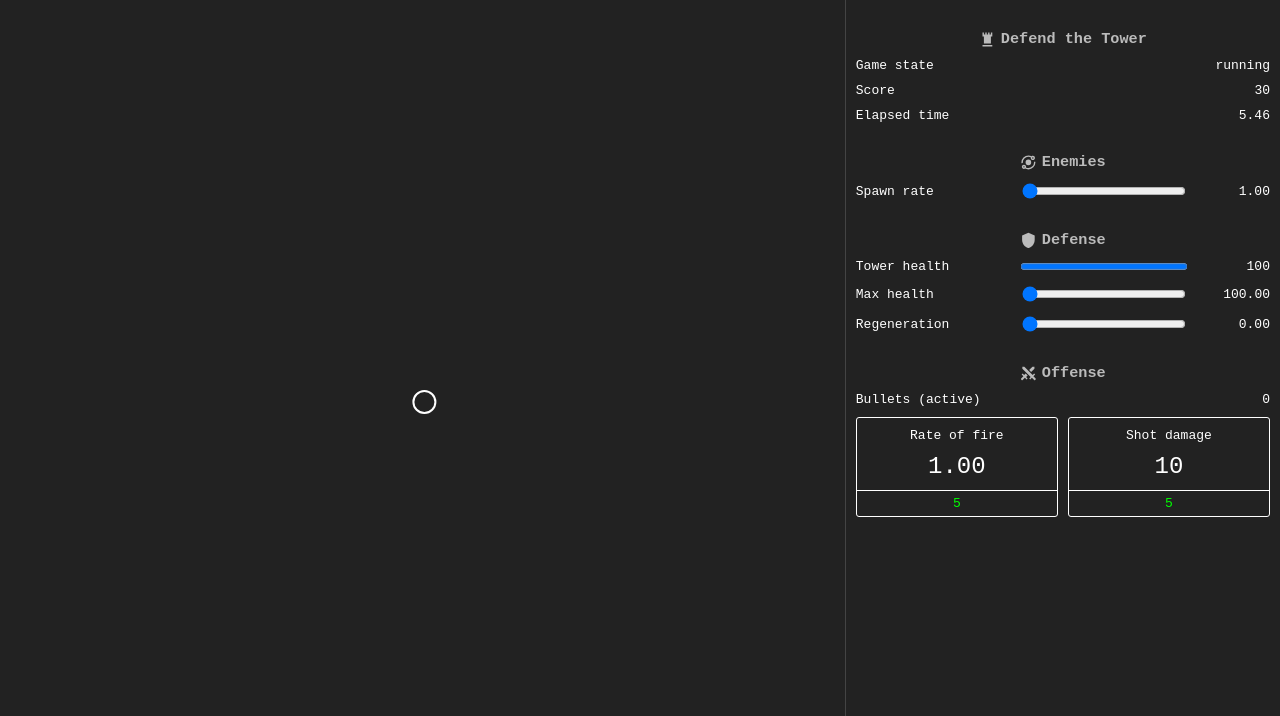
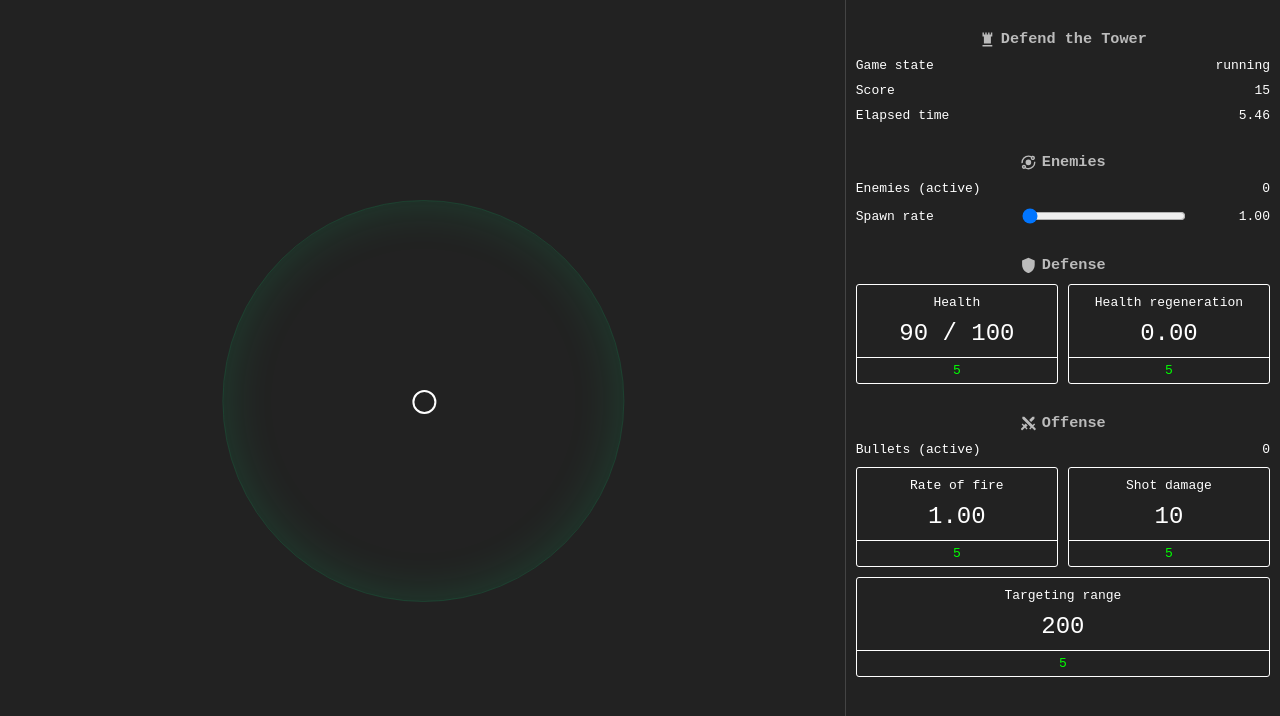
Before and after one commit to calebmpeterson/defend-the-tower, a React (Create React App) app: page / in a window 1280 px wide. Shown: the top 716 px of the page. Built offline with nearby package versions, Linux system fonts and the light colour scheme.

Commit message:
added targeting range, improved color scheme

```diff
--- a/src/App.tsx
+++ b/src/App.tsx
@@ -2,6 +2,7 @@ import { css } from "@emotion/react";
 import Controls from "./components/Controls";
 import Bullets from "./entities/Bullets";
 import Enemies from "./entities/Enemies";
+import TargetingRangeIndicator from "./entities/TargetingRangeIndicator";
 import Tower from "./entities/Tower";
 import { useScreenRef } from "./state/screen";
 import GameLoop from "./systems/GameLoop";
@@ -32,6 +33,7 @@ function App() {
       <div css={layoutCss}>
         <div css={sceneCss} ref={setScreenRef}>
           <Tower />
+          <TargetingRangeIndicator />
           <Enemies />
           <Bullets />
         </div>
--- a/src/components/Controls.tsx
+++ b/src/components/Controls.tsx
@@ -3,16 +3,15 @@ import { ChangeEvent, FC, useCallback, PropsWithChildren } from "react";
 import { RecoilState, useRecoilState } from "recoil";
 import Icon from "@mdi/react";
 import { bulletDamageState, useBulletsCount } from "../state/bullets";
-import { enemySpawnRateState } from "../state/enemies";
+import { enemySpawnRateState, useEnemiesCount } from "../state/enemies";
 import { useGameState } from "../state/game";
 import { useScore } from "../state/score";
 import {
-  DEFAULT_TOWER_HEALTH,
   maxHealthState,
   rateOfFireState,
   regenerationRateState,
+  targetingRangeState,
   useTowerHealth,
-  useTowerHealthMax,
 } from "../state/tower";
 import { useElapsed } from "../state/update";
 import {
@@ -144,10 +143,22 @@ const Header: FC<PropsWithChildren<HeaderProps>> = ({ children, iconPath }) => (
 const Controls = () => {
   const elapsed = useElapsed();
   const health = useTowerHealth();
-  const maxHealth = useTowerHealthMax();
   const gameState = useGameState();
+  const enemiesCount = useEnemiesCount();
   const bulletsCount = useBulletsCount();
   const score = useScore();
+
+  const [maxHealth, setMaxHealth] = useRecoilState(maxHealthState);
+  const onUpgradeMaxHealth = () => {
+    setMaxHealth((m) => m + 10);
+  };
+
+  const [regenerationRate, setRegenerationRate] = useRecoilState(
+    regenerationRateState
+  );
+  const onUpgradeRegenerationRate = () => {
+    setRegenerationRate((r) => r + 0.2);
+  };
 
   const [rateOfFire, setRateOfFire] = useRecoilState(rateOfFireState);
   const onUpgradeRateOfFire = () => {
@@ -159,6 +170,12 @@ const Controls = () => {
     setBulletDamage((r) => r + 1);
   };
 
+  const [targetingRange, setTargetingRange] =
+    useRecoilState(targetingRangeState);
+  const onUpgradeTargetingRange = () => {
+    setTargetingRange((r) => r + 2);
+  };
+
   return (
     <div css={layoutCss}>
       <Header iconPath={mdiChessRook}>Defend the Tower</Header>
@@ -167,6 +184,7 @@ const Controls = () => {
       <Data label="Elapsed time" value={(elapsed / 1000).toFixed(2)} />
 
       <Header iconPath={mdiAtomVariant}>Enemies</Header>
+      <Data label="Enemies (active)" value={enemiesCount} />
       <RangeControl
         label="Spawn rate"
         recoilState={enemySpawnRateState}
@@ -175,19 +193,20 @@ const Controls = () => {
       />
 
       <Header iconPath={mdiShield}>Defense</Header>
-      <RangeDisplay label="Tower health" max={maxHealth} value={health} />
-      <RangeControl
-        label="Max health"
-        recoilState={maxHealthState}
-        min={DEFAULT_TOWER_HEALTH}
-        max={DEFAULT_TOWER_HEALTH * 10}
-      />
-      <RangeControl
-        label="Regeneration"
-        recoilState={regenerationRateState}
-        min={0}
-        max={20}
-      />
+      <ControlRow>
+        <UpgradeButton
+          property="max-health"
+          label="Health"
+          value={`${health.toFixed(0)} / ${maxHealth.toFixed(0)}`}
+          onUpgrade={onUpgradeMaxHealth}
+        />
+        <UpgradeButton
+          property="regeneration-rate"
+          label="Health regeneration"
+          value={regenerationRate.toFixed(2)}
+          onUpgrade={onUpgradeRegenerationRate}
+        />
+      </ControlRow>
 
       <Header iconPath={mdiSwordCross}>Offense</Header>
       <Data label="Bullets (active)" value={bulletsCount} />
@@ -206,6 +225,15 @@ const Controls = () => {
           onUpgrade={onUpgradeBulletDamage}
         />
       </ControlRow>
+
+      <ControlRow>
+        <UpgradeButton
+          property="targeting-range"
+          label="Targeting range"
+          value={targetingRange.toFixed(0)}
+          onUpgrade={onUpgradeTargetingRange}
+        />
+      </ControlRow>
     </div>
   );
 };
--- a/src/components/UpgradeButton.tsx
+++ b/src/components/UpgradeButton.tsx
@@ -22,7 +22,7 @@ const buttonCss = css`
   flex-direction: column;
   align-items: center;
   gap: 10px;
-  width: 50%;
+  width: 100%;
   box-sizing: border-box;
 
   background-color: transparent;
--- a/src/entities/Enemy.tsx
+++ b/src/entities/Enemy.tsx
@@ -1,9 +1,11 @@
 import { css } from "@emotion/react";
 import { FC } from "react";
+import { useTargetingRange, useTowerPosition } from "../state/tower";
 import type { Enemy as EnemyProps } from "../types";
 import { position } from "../utils/Geometry";
+import { distance } from "../utils/Trigonometry";
 
-const enemyCss = (props: EnemyProps) => css`
+const enemyCss = (props: EnemyProps, isInRange: boolean) => css`
   position: absolute;
   width: ${props.size}px;
   height: ${props.size}px;
@@ -11,13 +13,19 @@ const enemyCss = (props: EnemyProps) => css`
   box-sizing: border-box;
   border-radius: ${props.size / 2}px;
   box-shadow: 0 0 ${props.size / 3}px 1px ${props.color}6;
+  opacity: ${isInRange ? 1 : 0.33};
 `;
 
-const Enemy: FC<EnemyProps> = (props) => (
-  <div
-    css={enemyCss(props)}
-    style={position(props.position.x, props.position.y, props.size)}
-  />
-);
+const Enemy: FC<EnemyProps> = (props) => {
+  const towerPosition = useTowerPosition();
+  const isInRange =
+    distance(towerPosition, props.position) < useTargetingRange();
+  return (
+    <div
+      css={enemyCss(props, isInRange)}
+      style={position(props.position.x, props.position.y, props.size)}
+    />
+  );
+};
 
 export default Enemy;
--- /dev/null
+++ b/src/entities/TargetingRangeIndicator.tsx
@@ -0,0 +1,25 @@
+import { css } from "@emotion/react";
+import { FC } from "react";
+import { useScreen } from "../state/screen";
+import { useTargetingRange } from "../state/tower";
+import { position } from "../utils/Geometry";
+
+const towerCss = (size: number) => css`
+  position: absolute;
+  width: ${size}px;
+  height: ${size}px;
+  border: 1px solid #0f82;
+  box-shadow: inset 0 0 50px 1px #0f82;
+  border-radius: ${size}px;
+`;
+
+const TargetingRangeIndicator: FC = () => {
+  const screen = useScreen();
+  const targetingRange = useTargetingRange();
+  const size = targetingRange * 2;
+  const x = screen.width / 2;
+  const y = screen.height / 2;
+  return <div css={towerCss(size)} style={position(x, y, size)} />;
+};
+
+export default TargetingRangeIndicator;
--- a/src/entities/Tower.tsx
+++ b/src/entities/Tower.tsx
@@ -1,6 +1,6 @@
 import { css } from "@emotion/react";
 import { FC } from "react";
-import { useScreen } from "../state/screen";
+import { useTowerPosition } from "../state/tower";
 import { position } from "../utils/Geometry";
 
 const SIZE = 20;
@@ -16,9 +16,7 @@ const towerCss = css`
 `;
 
 const Tower: FC = () => {
-  const screen = useScreen();
-  const x = screen.width / 2;
-  const y = screen.height / 2;
+  const { x, y } = useTowerPosition();
   return <div css={towerCss} style={position(x, y, SIZE)} />;
 };
 
--- a/src/state/enemies.ts
+++ b/src/state/enemies.ts
@@ -8,6 +8,8 @@ export const enemiesState = atom<Enemy[]>({
 
 export const useEnemies = () => useRecoilValue(enemiesState);
 
+export const useEnemiesCount = () => useRecoilValue(enemiesState).length;
+
 export const enemySpawnRateState = atom<number>({
   key: "enemies/spawnRate",
   default: 1,
--- a/src/state/tower.ts
+++ b/src/state/tower.ts
@@ -1,4 +1,5 @@
 import { atom, useRecoilValue } from "recoil";
+import { useScreen } from "./screen";
 
 const DEFAULT_HEALTH = 100;
 export const DEFAULT_TOWER_HEALTH = DEFAULT_HEALTH;
@@ -10,6 +11,14 @@ export const healthState = atom<number>({
 
 export const useTowerHealth = () => useRecoilValue(healthState);
 
+export const useTowerPosition = () => {
+  const screen = useScreen();
+  const x = screen.width / 2;
+  const y = screen.height / 2;
+
+  return { x, y };
+};
+
 export const regenerationRateState = atom<number>({
   key: "tower/regenerationRate",
   default: 0,
@@ -20,9 +29,14 @@ export const maxHealthState = atom<number>({
   default: DEFAULT_HEALTH,
 });
 
-export const useTowerHealthMax = () => useRecoilValue(maxHealthState);
-
 export const rateOfFireState = atom<number>({
   key: "tower/rateOfFire",
   default: 1,
 });
+
+export const targetingRangeState = atom<number>({
+  key: "tower/targetingRange",
+  default: 200,
+});
+
+export const useTargetingRange = () => useRecoilValue(targetingRangeState);
--- a/src/state/update.ts
+++ b/src/state/update.ts
@@ -1,8 +1,7 @@
-import { first, groupBy, map, size, sortBy, sum, without } from "lodash";
+import { first, groupBy, map, sortBy, sum, without } from "lodash";
 import { atom, useRecoilTransaction_UNSTABLE, useRecoilValue } from "recoil";
 import { BULLET_SIZE, BULLET_SPEED } from "../entities/Bullet";
 import { TOWER_SIZE } from "../entities/Tower";
-import type { Enemy as EnemyType } from "../types";
 import createEnemy from "../utils/createEnemy";
 import { distance } from "../utils/Trigonometry";
 import {
@@ -14,7 +13,13 @@ import { enemiesState, enemySpawnRateState } from "./enemies";
 import { gameState } from "./game";
 import { scoreState } from "./score";
 import { screenState } from "./screen";
-import { healthState, rateOfFireState, regenerationRateState } from "./tower";
+import {
+  healthState,
+  maxHealthState,
+  rateOfFireState,
+  regenerationRateState,
+  targetingRangeState,
+} from "./tower";
 
 const elapsedState = atom<number>({
   key: "clock/elapsed",
@@ -77,12 +82,18 @@ export const useUpdate = () =>
           )
         );
 
+        // Is the target within range?
+        const targetingRange = get(targetingRangeState);
+        const isEnemyWithinRange = Boolean(
+          closestEnemy &&
+            distance(towerPosition, closestEnemy.position) < targetingRange
+        );
         const shotDelay = 500 / get(rateOfFireState);
         const canShoot =
           get(elapsedState) - get(timeOfLastShotState) > shotDelay;
 
         // Shoot at the closest enemy (if there is one)
-        if (closestEnemy && canShoot) {
+        if (closestEnemy && isEnemyWithinRange && canShoot) {
           const dx = closestEnemy.position.x - towerPosition.x;
           const dy = closestEnemy.position.y - towerPosition.y;
           const angle = Math.atan2(dy, dx);
@@ -187,7 +198,9 @@ export const useUpdate = () =>
 
         // Update the tower's health
         const regenerationRate = get(regenerationRateState);
-        set(healthState, (h) => h + (regenerationRate * deltaT) / 1000);
+        set(healthState, (h) =>
+          Math.min(get(maxHealthState), h + (regenerationRate * deltaT) / 1000)
+        );
 
         const totalDamage = sum(collidedEnemies.map((enemy) => enemy.health));
         set(healthState, (h) => Math.max((h -= totalDamage), 0));
--- a/src/utils/createEnemy.ts
+++ b/src/utils/createEnemy.ts
@@ -13,7 +13,7 @@ const VARIANTS: EnemyVariant[] = flattenDeep([
   variant(25, {
     size: 10,
     speed: 100,
-    color: "#f00",
+    color: "#f03",
     points: 10,
     health: 20,
   }),
@@ -21,7 +21,7 @@ const VARIANTS: EnemyVariant[] = flattenDeep([
   variant(10, {
     size: 6,
     speed: 160,
-    color: "#fa0",
+    color: "#f04",
     points: 15,
     health: 20,
   }),
@@ -29,9 +29,17 @@ const VARIANTS: EnemyVariant[] = flattenDeep([
   variant(5, {
     size: 20,
     speed: 60,
-    color: "#ff0",
+    color: "#f05",
     points: 25,
     health: 40,
+  }),
+
+  variant(1, {
+    size: 40,
+    speed: 20,
+    color: "#f06",
+    points: 50,
+    health: 400,
   }),
 ]);
 
```
